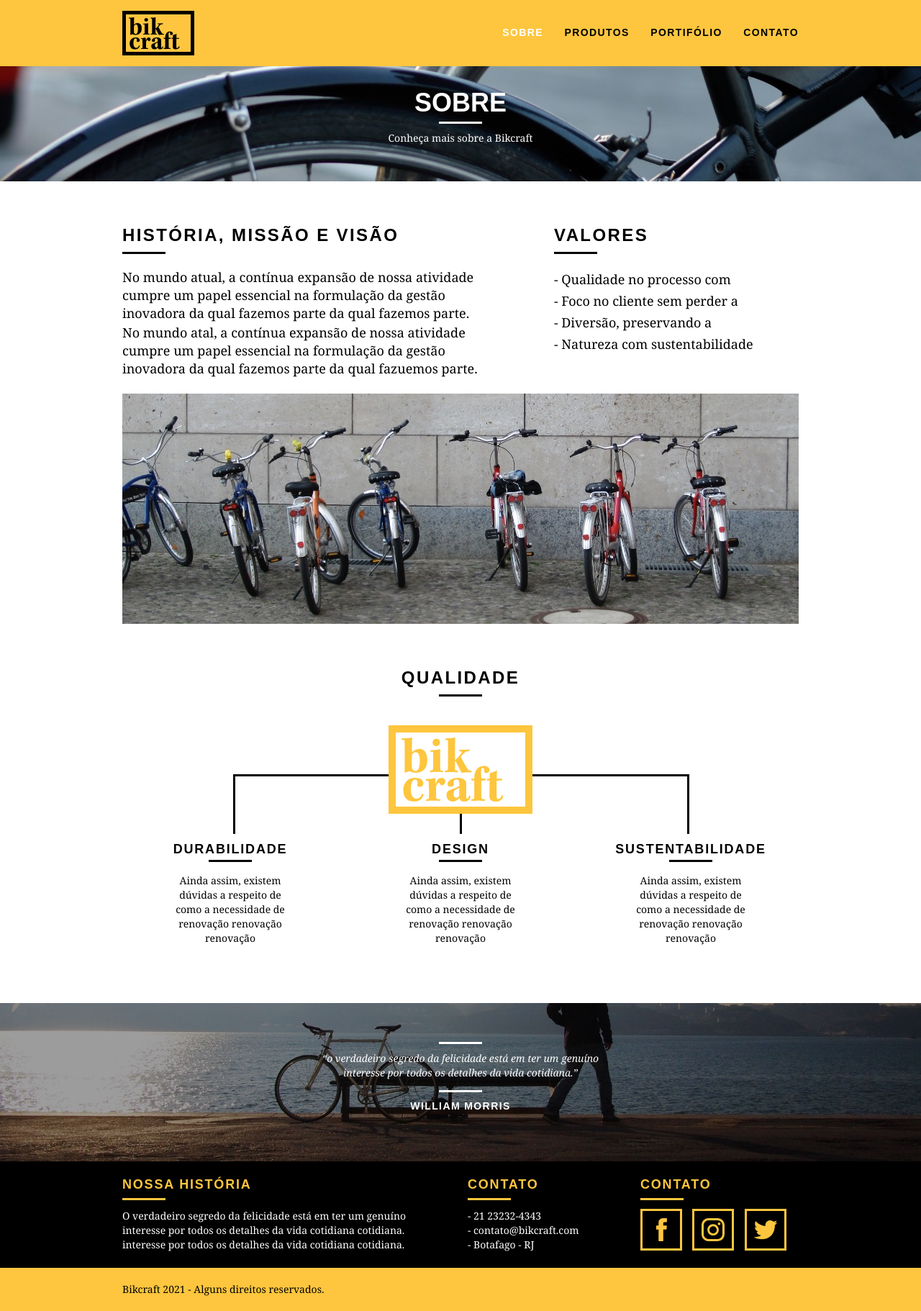
After one commit to katiareis/origamid_WebDevCourse, a PHP site: page /sobre.html in a window 1280 px wide. The commit adds this page. Shown: the whole page at 72% size. Run offline with PHP 8.4, Linux system fonts and the light colour scheme.

Commit message:
Add new page - Sobre
Project Update - Add a new page and style to website.

```diff
--- /dev/null
+++ b/css/sobre.css
@@ -0,0 +1,25 @@
+.interna-sobre {
+    background: url("../img/bg-sobre.jpg") no-repeat center;
+    background-size: cover;
+}
+
+.missao_sobre {
+    padding-top: 60px;
+}
+
+.missao_sobre p {
+    font-size: 18px;
+    line-height: 25px;
+    margin-bottom: .1em;
+    padding-right: 60px;
+}
+
+.missao_sobre ul li {
+    font-family: Georgia, 'Times New Roman', Times, serif;
+    font-size: 18px;
+    line-height: 30px;
+}
+
+.foto-equipe {
+    padding-top: 20px;
+}
--- a/css/style.css
+++ b/css/style.css
@@ -68,6 +68,25 @@ img {
     margin: 8px auto;
 }
 
+.subtitulo-interno {
+    font-size: 24px;
+    line-height: 30px;
+    font-weight: bold;
+    letter-spacing: .1em;
+    color: #000;
+    text-transform: uppercase;
+    margin-bottom: 20px;
+}
+
+.subtitulo-interno:after {
+    content: "";
+    display: block;
+    width: 60px;
+    height: 3px;
+    background: #000;
+    margin: 8px 0;
+}
+
 /* Header */
 
 .header {
@@ -101,6 +120,10 @@ img {
 
 .header_menu ul li a:hover { /* Muda a cor ao passar do mouse */
    color: #FFF
+}
+
+.header_menu ul li a.menu_ativo {
+    color: #FFF;
 }
 
 /* Introdução */
@@ -147,6 +170,32 @@ img {
     font-weight: bold;
     font-size: 14px;
     letter-spacing: .1em;
+}
+
+/* Introdução Interna */
+
+.introducao-interna {
+    width: 100%;
+    margin-top: 92px;
+    height: 160px;
+    text-align: center;
+    color: #FFF;
+    padding-top: 30px;
+}
+
+.introducao-interna h1 {
+    font-size: 36px;
+    font-weight: bold;
+    text-transform: uppercase;
+}
+
+.introducao-interna h1:after { /* Separadores criados somente com CSS */
+    content: "";
+    display: block;
+    width: 60px;
+    height: 3px;
+    background: #FFF;
+    margin: 6px auto 10px auto;
 }
 
 /* Produtos */
@@ -245,6 +294,7 @@ img {
 
 .qualidade_lista {
     padding-top: 20px;
+    overflow: auto; /* clear-fix */
 }
 
 .qualidade_lista li {
--- /dev/null
+++ b/sobre.html
@@ -0,0 +1,124 @@
+<!DOCTYPE html>
+<html lang="pt-br">
+<head>
+    <meta charset="UTF-8">
+    <meta http-equiv="X-UA-Compatible" content="IE=edge">
+    <meta name="viewport" content="width=device-width, initial-scale=1.0">
+    <title>Sobre</title>
+    <link rel="stylesheet" href="css/normalize.css">
+    <link rel="stylesheet" href="css/reset.css">
+    <link rel="stylesheet" href="css/grid.css">
+    <link rel="stylesheet" href="css/style.css">
+    <link rel="stylesheet" href="css/sobre.css">
+
+</head>
+<!-- Projeto de Site Responsivo --> <!-- Shift + Alt + A -->
+<body><!-- Menu de Navegação  -->
+    <header class="header">
+        <div class="container">
+            <a href="index.html" class="grid-4">
+                <img src="img/bikcraft_logo.svg" alt="Logomarca Bikcraft">
+            </a>
+            <nav class="grid-12 header_menu">
+                <ul>
+                    <li><a href="sobre.html" class="menu_ativo">Sobre</a></li>
+                    <li><a href="produtos.html">Produtos</a></li>
+                    <li><a href="portifolio.html">Portifólio</a></li>
+                    <li><a href="contato.html">Contato</a></li>
+                </ul>
+            </nav>
+        </div>
+    </header>
+     <!-- Introdução -->
+    <section class="introducao-interna interna-sobre">
+        <div class="container">
+            <h1>Sobre</h1><!-- Título principal do site -->
+            <p>Conheça mais sobre a Bikcraft</p>
+        </div>
+    </section>
+   <!-- Seção de Missão -->
+    <section class="missao_sobre container">
+        <div class="grid-10">
+            <h2 class="subtitulo-interno">História, Missão e Visão</h2>
+            <p>No mundo atual, a contínua expansão de nossa atividade cumpre um papel essencial na formulação da gestão inovadora da qual fazemos parte da qual fazemos parte.</p>
+			<p>No mundo atal, a contínua expansão de nossa atividade cumpre um papel essencial na formulação da gestão inovadora da qual fazemos parte da qual fazuemos parte.</p>
+        </div>
+        <div class="grid-6">
+            <h2 class="subtitulo-interno">Valores</h2>
+            <ul>
+                <li>- Qualidade no processo com</li>
+                <li>- Foco no cliente sem perder a</li>
+                <li>- Diversão, preservando a</li>
+                <li>- Natureza com sustentabilidade</li>
+            </ul>
+        </div>
+        <div class="grid-16 foto-equipe">
+            <img src="img/equipe-bikcraft.jpg" alt="Equipe Bikcraft">
+        </div>
+    </section>
+
+    <!-- Seção de Qualidade -->
+    <section class="qualidade container">
+        <h2 class="subtitulo">Qualidade</h2>
+        <img src="img/bikcraft-qualidade.svg" alt="Bikcraft Logomarca">
+        <ul class="qualidade_lista">
+            <li class="grid-1-3">
+                <h3>Durabilidade</h3>
+                <p>Ainda assim, existem dúvidas a respeito de como a necessidade de renovação renovação renovação</p>
+            </li>
+            <li class="grid-1-3">
+                <h3>Design</h3>
+                <p>Ainda assim, existem dúvidas a respeito de como a necessidade de renovação renovação renovação</p>
+            </li>
+            <li class="grid-1-3">
+                <h3>Sustentabilidade</h3>
+                <p>Ainda assim, existem dúvidas a respeito de como a necessidade de renovação renovação renovação</p>
+            </li>
+        </ul>
+
+    </section>
+    <!-- Quebra -->
+    <section class="quebra">
+        <blockquote class="quote-externo container">
+            <p>“o verdadeiro segredo da felicidade está em ter um genuíno interesse por todos os detalhes da vida cotidiana.”</p>
+            <cite>WILLIAM MORRIS</cite>
+        </blockquote>
+    </section>
+    <!-- Footer -->
+    <footer>
+        <div class="footer">
+            <div class="container">
+
+                <div class="grid-8 footer_historia">
+                    <h3>Nossa História</h3>
+                    <p>O verdadeiro segredo da felicidade está em ter um genuíno interesse por todos os detalhes da vida cotidiana cotidiana. interesse por todos os detalhes da vida cotidiana cotidiana.</p>
+                </div>
+
+                <div class="grid-4 footer_contato">
+                    <h3>Contato</h3>
+                    <ul>
+                        <li>- 21 23232-4343</li>
+                        <li>- contato@bikcraft.com</li>
+                        <li>- Botafago - RJ</li>
+                    </ul>
+                </div>
+
+                <div class="grid-4 footer_redes">
+                    <h3>Contato</h3>
+                    <ul>
+                        <li><a href="http://facebook.com" target="_blank"><img src="img/redes-sociais/facebook.svg"></a></li>
+                        <li><a href="http://instagram.com" target="_blank"><img src="img/redes-sociais/instagram.svg"></a></li>
+                        <li><a href="http://twitter.com" target="_blank"><img src="img/redes-sociais/twitter.svg"></a></li>
+                    </ul>
+                </div>
+            </div>
+        </div>
+        <div class="copy">
+            <div class="container">
+                <p class="grid-16">Bikcraft 2021 - Alguns direitos reservados.</p>
+            </div>
+        </div>
+
+    </footer>
+</body>
+</html>
```
Also changed, not shown: img/bg-sobre.jpg (added), img/equipe-bikcraft.jpg (added).
